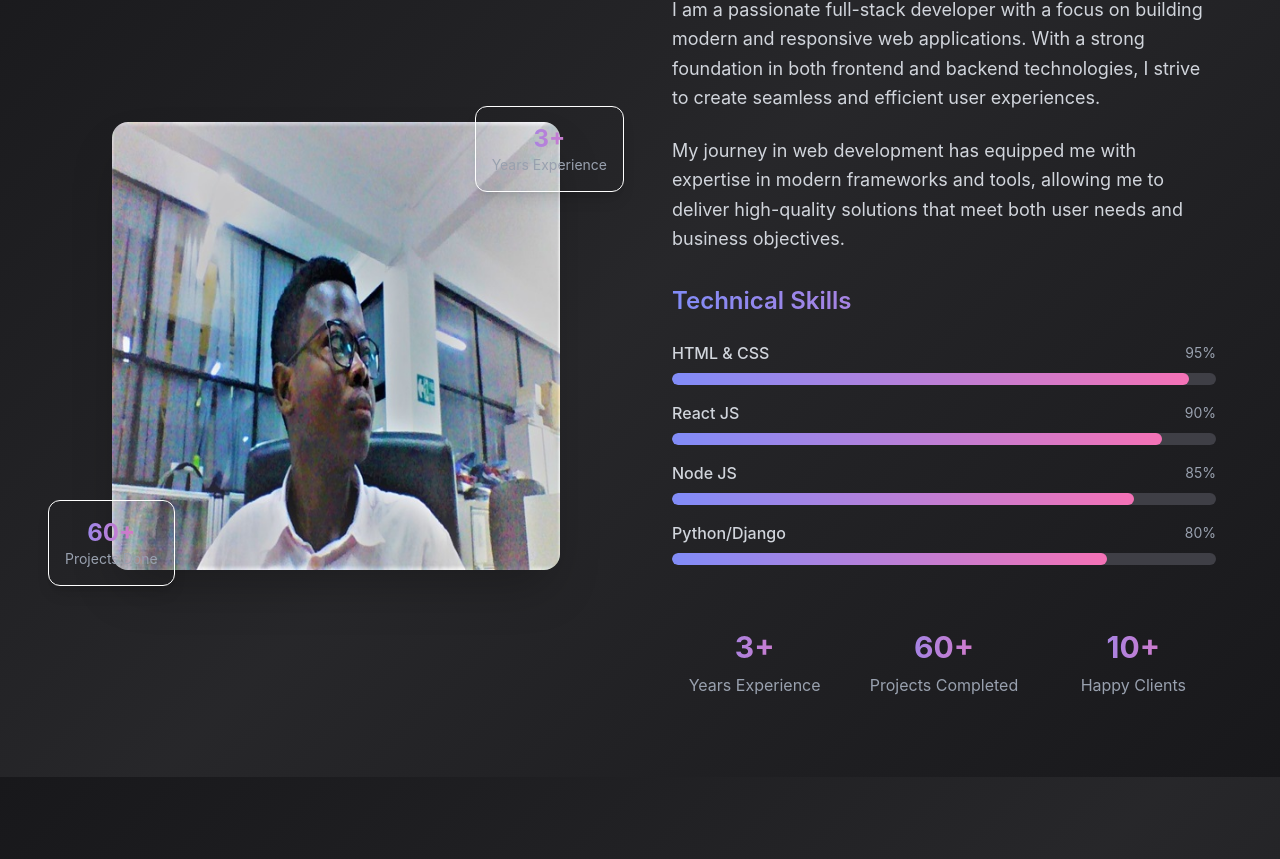
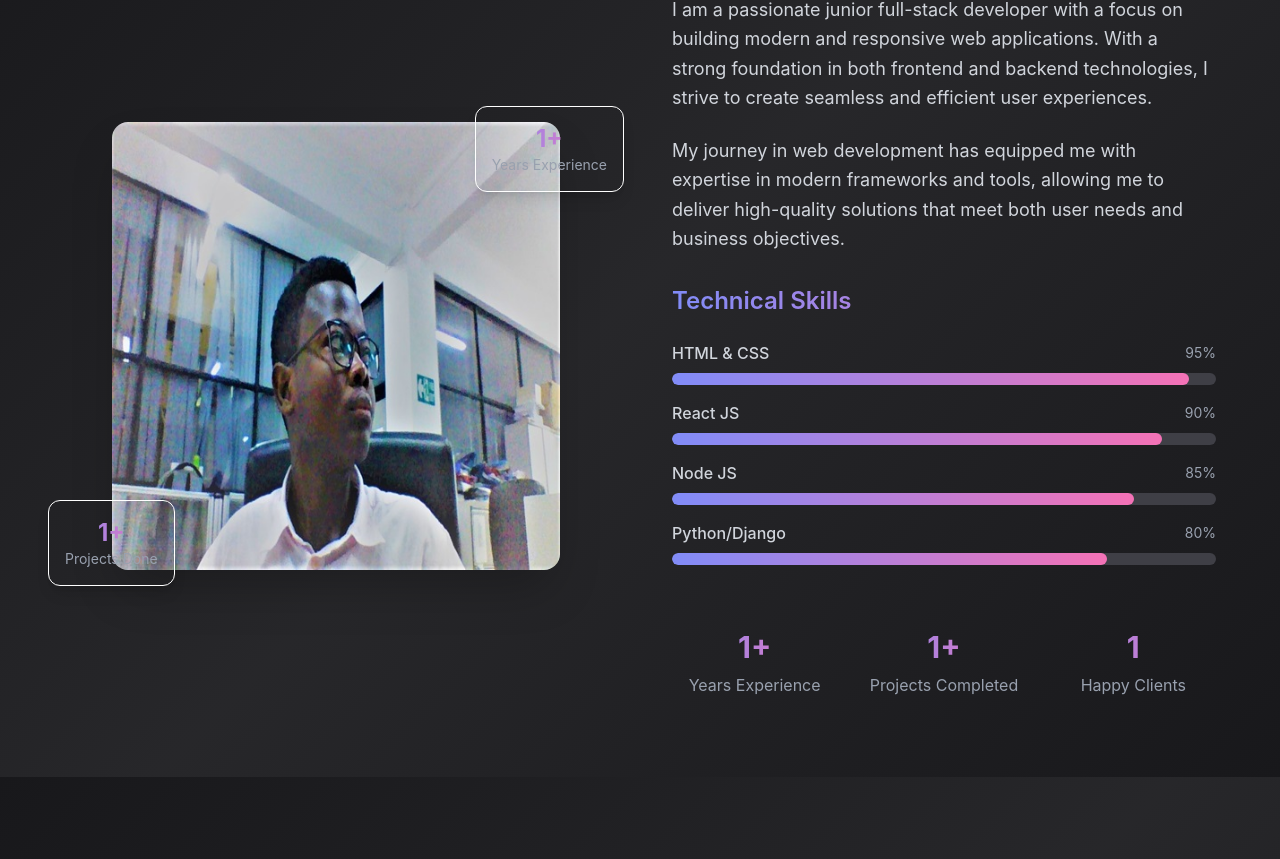
Before and after one commit to emman-creator/EMMA-PORTFOLIO, a React (Vite) app: page / in a window 1280 px wide. Shown: the part 997-1856 px from the top of the page. Built offline with nearby package versions, Linux system fonts and the light colour scheme; the HTML template or start-up script is replaced by a standard one.

Commit message:
fix: updated about

```diff
--- a/src/components/About.jsx
+++ b/src/components/About.jsx
@@ -25,14 +25,14 @@ const About = () => {
               {/* Floating stats */}
               <div className="absolute -top-4 -right-4 bg-dark-800 rounded-xl p-4 shadow-lg border border-dark-700">
                 <div className="text-center">
-                  <div className="text-2xl font-bold text-gradient">3+</div>
+                  <div className="text-2xl font-bold text-gradient">1+</div>
                   <div className="text-sm text-gray-400">Years Experience</div>
                 </div>
               </div>
 
               <div className="absolute -bottom-4 -left-4 bg-dark-800 rounded-xl p-4 shadow-lg border border-dark-700">
                 <div className="text-center">
-                  <div className="text-2xl font-bold text-gradient">60+</div>
+                  <div className="text-2xl font-bold text-gradient">1+</div>
                   <div className="text-sm text-gray-400">Projects Done</div>
                 </div>
               </div>
@@ -42,7 +42,7 @@ const About = () => {
             <div className="space-y-8">
               <div className="space-y-6">
                 <p className="text-lg text-gray-300 leading-relaxed">
-                  I am a passionate full-stack developer with a focus on building
+                  I am a passionate junior full-stack developer with a focus on building
                   modern and responsive web applications. With a strong foundation
                   in both frontend and backend technologies, I strive to create
                   seamless and efficient user experiences.
@@ -105,15 +105,15 @@ const About = () => {
               {/* Stats */}
               <div className="grid grid-cols-3 gap-6 pt-8">
                 <div className="text-center">
-                  <div className="text-3xl font-bold text-gradient mb-2">3+</div>
+                  <div className="text-3xl font-bold text-gradient mb-2">1+</div>
                   <div className="text-gray-400">Years Experience</div>
                 </div>
                 <div className="text-center">
-                  <div className="text-3xl font-bold text-gradient mb-2">60+</div>
+                  <div className="text-3xl font-bold text-gradient mb-2">1+</div>
                   <div className="text-gray-400">Projects Completed</div>
                 </div>
                 <div className="text-center">
-                  <div className="text-3xl font-bold text-gradient mb-2">10+</div>
+                  <div className="text-3xl font-bold text-gradient mb-2">1</div>
                   <div className="text-gray-400">Happy Clients</div>
                 </div>
               </div>
```
